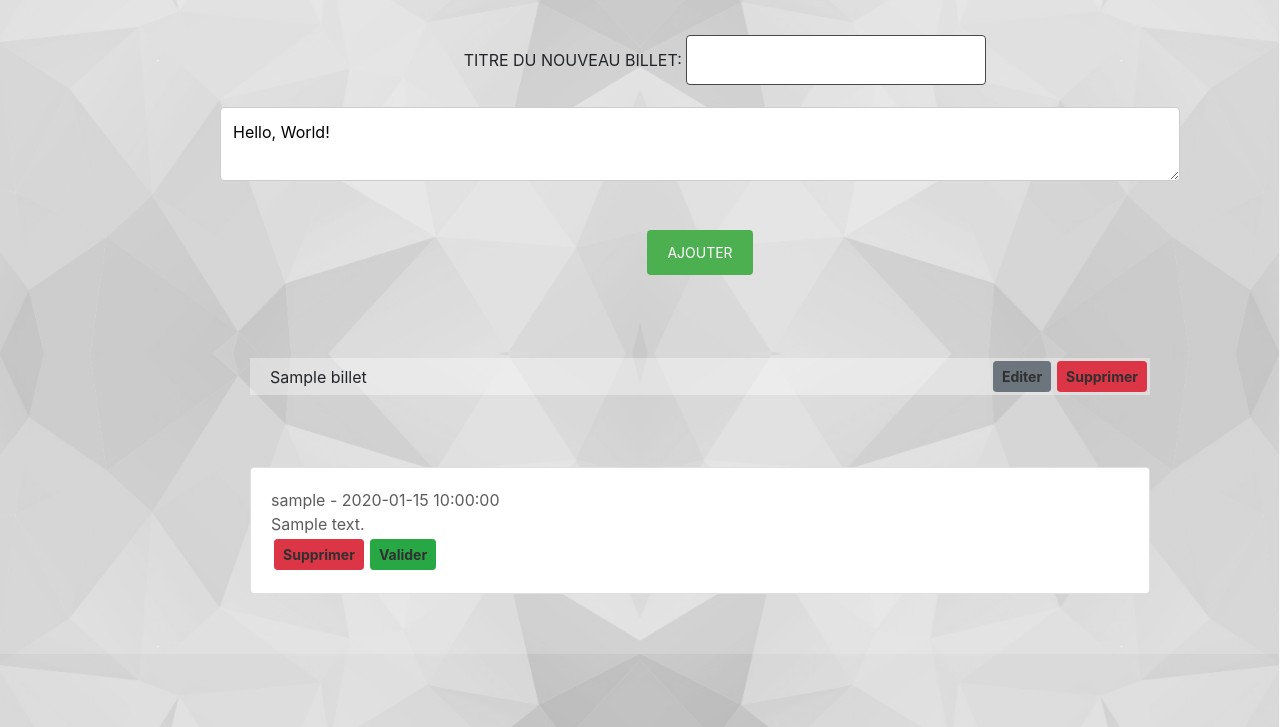
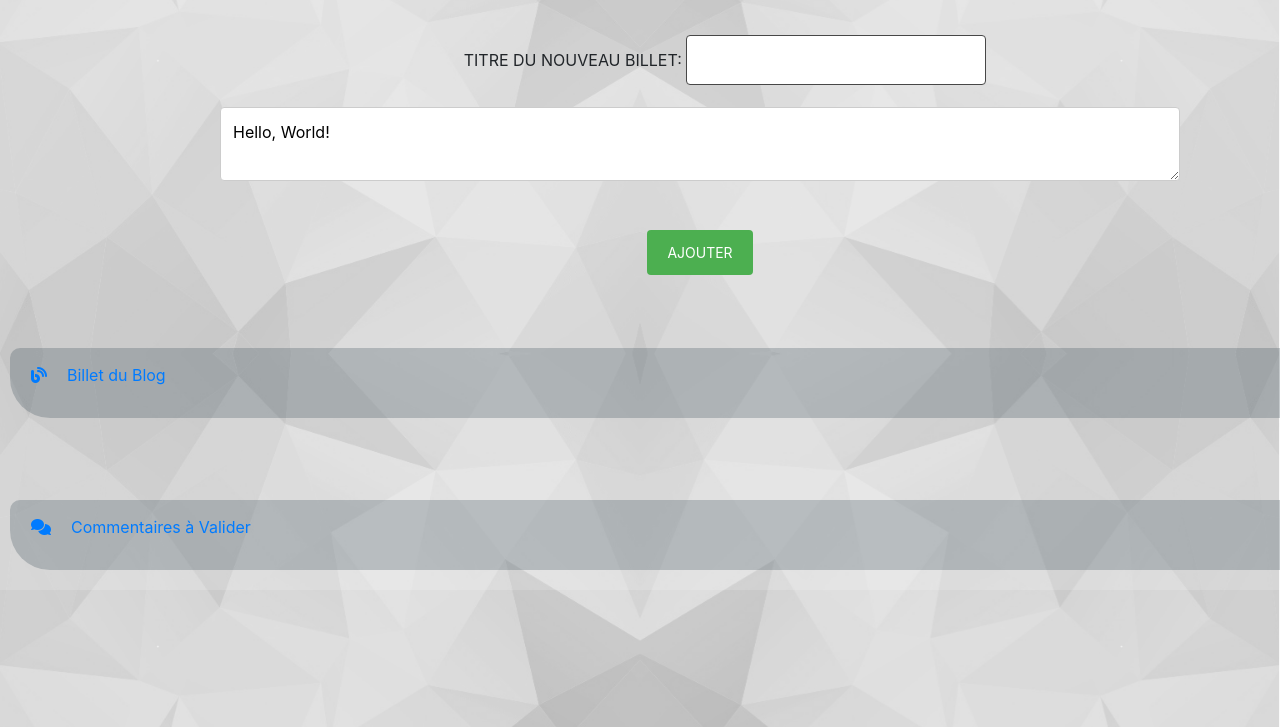
Before and after one commit to ruiruivo83/Creez-un-blog-pour-un-ecrivain, a PHP site: page /index.php?action=admin in a window 1280 px wide; the page is wider, and only the part inside the window is pictured. Shown: the part 73-800 px from the top of that part. Run offline with PHP 8.4, Linux system fonts and the light colour scheme; the visitor is signed in with stand-in values (Sample User, id 1); tables that the repository leaves empty or names only in its code hold one stand-in row (values such as "Sample post"); some libraries are stand-ins or nearby versions.

Commit message:
COMPLETE 100%

```diff
--- a/controller/index_controller.php
+++ b/controller/index_controller.php
@@ -142,11 +142,7 @@ class index_controller
         $post->add_post();
     }
 
-    public function add_message()
-    {
-        $post = new Posts();
-        $post->add_post();
-    }
+
 
     public function edit_post($id)
     {
@@ -176,6 +172,13 @@ class index_controller
     {
         $post = new Comments();
         $post->SignalComment($id);
+    }
+
+    public function delete_comment($id)
+    {
+        $post = new Comments();
+        $post->delete_comment($id);
+
     }
 
     public function user_info()
--- a/index.php
+++ b/index.php
@@ -111,6 +111,16 @@ class Router
                 }
             }
 
+            // DELETE COMMENT
+            if ($_GET['action'] == 'delete_comment') {
+
+                if (isset($_GET['id']) && $_GET['id'] > 0) {
+                    $c->delete_comment($_GET['id']);
+                } else {
+                    echo 'Erreur : aucun identifiant de commentaire envoyé';
+                }
+            }
+
             // APPLY URGENCE
             if ($_GET['action'] == 'apply_urgent') {
 
--- a/model/comments.php
+++ b/model/comments.php
@@ -109,6 +109,22 @@ class Comments
         }
     }
 
+    function delete_comment($id)
+{
+
+    // include 'config.php';
+    $config = new Config();
+
+    $bdd = new PDO('mysql:host=localhost;dbname=' . $config->Database_Name, $config->Database_User, $config->Database_Password);
+    $req = $bdd->prepare('DELETE FROM comments WHERE id = :id');
+    $req->bindParam(':id', $_GET['id']);
+
+    $req->execute();
+
+    header("Location: index.php?action=blog");
+
+}
+
     public function ValidateComment($id)
     {
         // require "config.php";
--- a/model/posts.php
+++ b/model/posts.php
@@ -167,4 +167,6 @@ class Posts
         header("Location: index.php?action=blog");
     }
 
+
+
 }
--- a/public/css/style.css
+++ b/public/css/style.css
@@ -82,14 +82,12 @@
     }
     .page_main_container {
         background-color: rgba(255, 255, 255, 0.151);
-
         margin-top: 0px;
         /* max-width: 800px; */
         text-align: center;
         padding: 10px;
         margin: auto;
         width: 1400px;
-
     }
     .register_container {
         display: flex;
@@ -260,8 +258,43 @@
         align-content: center;
     }
     .label_message {
+        text-align: left;
+    }
+    .add_comment_validate_button {
+        margin-top: 10px;
+        margin-bottom: 10px;
+    }
+    .button_collapse_billet {
+        width: 100%;
+        background-color: rgba(66, 82, 92, 0.281);
+        padding: 5px;
+        text-align: left;
+        flex-wrap: wrap;
+        align-items: center;
+        align-content: center;
+        border-radius: 10px 40px;
+        margin-bottom: 10px;
+    }
+    .div_inline_horizontal {
+        display: flex;
+        flex-direction: row;
+        justify-content: space-between;
 
-        text-align: left;
+        /*
+        align-items: center;
+        align-content: center;
+        */
+
+    }
+
+    .div_inline_horizontal .icone {
+        margin-right: 20px;
+    }
+
+    .first_image_container {
+        width: 100%;
+
+        text-align: center;
     }
 }
 
@@ -467,4 +500,8 @@
     .card_body_comments_container .card-body {
         width: 100%;
     }
+    .add_comment_validate_button {
+        margin-top: 10px;
+        margin-bottom: 10px;
+    }
 }
--- a/view/add_comment.html
+++ b/view/add_comment.html
@@ -17,7 +17,7 @@
 
     </div>
 
-    <div class="form-example validate">
+    <div class="add_comment_validate_button form-example validate">
         <input type="submit" class="btn btn-primary btn-sm" value="Ajouter Commentaire:">
     </div>
 
--- a/view/admin.html
+++ b/view/admin.html
@@ -4,9 +4,41 @@
 </div>
 
 <!-- IF ADMIN -->
-{POST_LIST_TABLE}
+<div class="button_collapse_billet">
+    <p>
+        <button class="btn btn-link" type="button" data-toggle="collapse" data-target="#collapsePostList"
+            aria-expanded="false" aria-controls="collapsePostList">
+            <div class="div_inline_horizontal">
+                <div class="icone"><i class="fas fa-blog"></i> </div>
+                <div>Billet du Blog</div>
+            </div>
+        </button>
+    </p>
+</div>
+<div class="collapse" id="collapsePostList">
+    <div class="card card-body">
+        {POST_LIST_TABLE}
+    </div>
+</div>
+
 <br>
 <br>
 <br>
 <!-- IF ADMIN -->
-{COMMENTS_TO_VALIDATE}
+<div class="button_collapse_billet">
+    <p>
+        <button class="btn btn-link" type="button" data-toggle="collapse" data-target="#collapseCommentsList"
+            aria-expanded="false" aria-controls="collapseCommentsList">
+            <div class="div_inline_horizontal">
+                <div class="icone"><i class="fas fa-comments"></i></div>
+                <div> Commentaires à Valider </div>
+            </div>
+
+        </button>
+    </p>
+</div>
+<div class="collapse" id="collapseCommentsList">
+    <div class="card card-body">
+        {COMMENTS_TO_VALIDATE}
+    </div>
+</div>
```
Also changed, not shown: view/accueil.html (+11 -5 lines).
